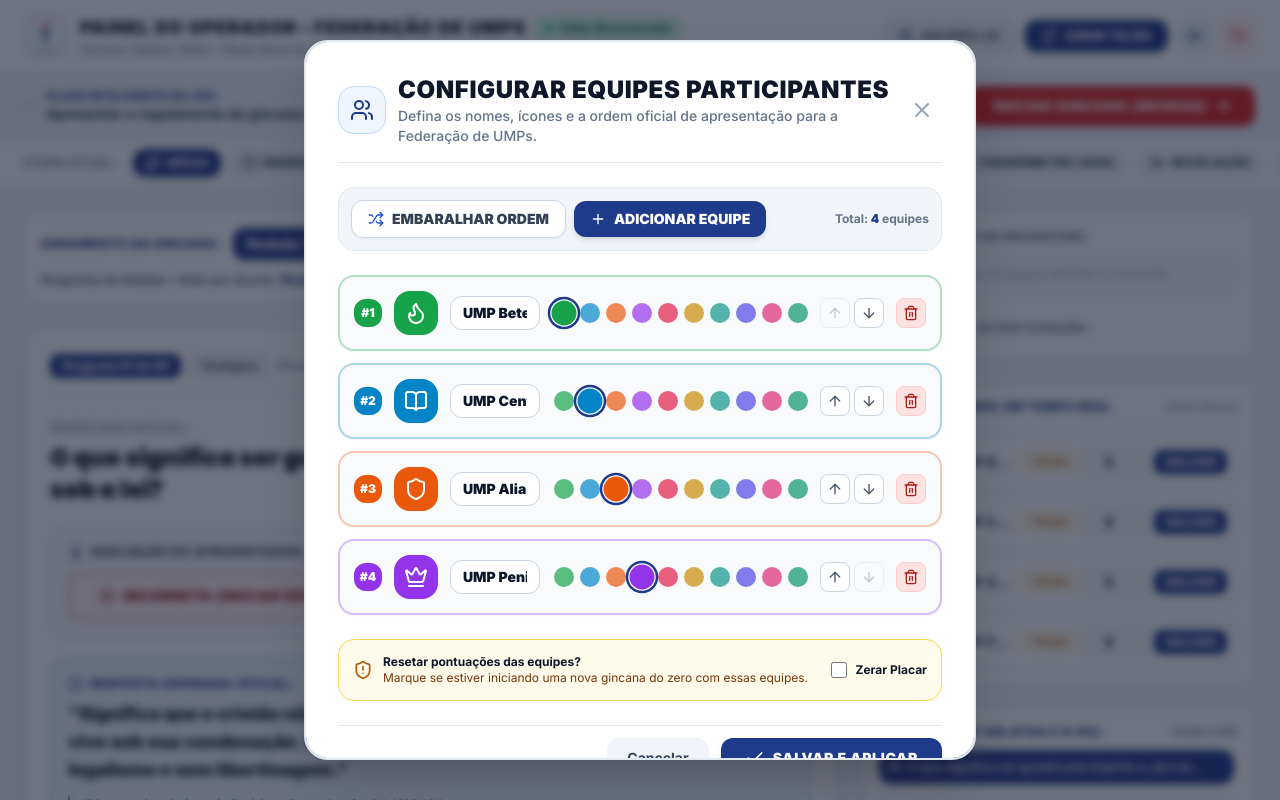
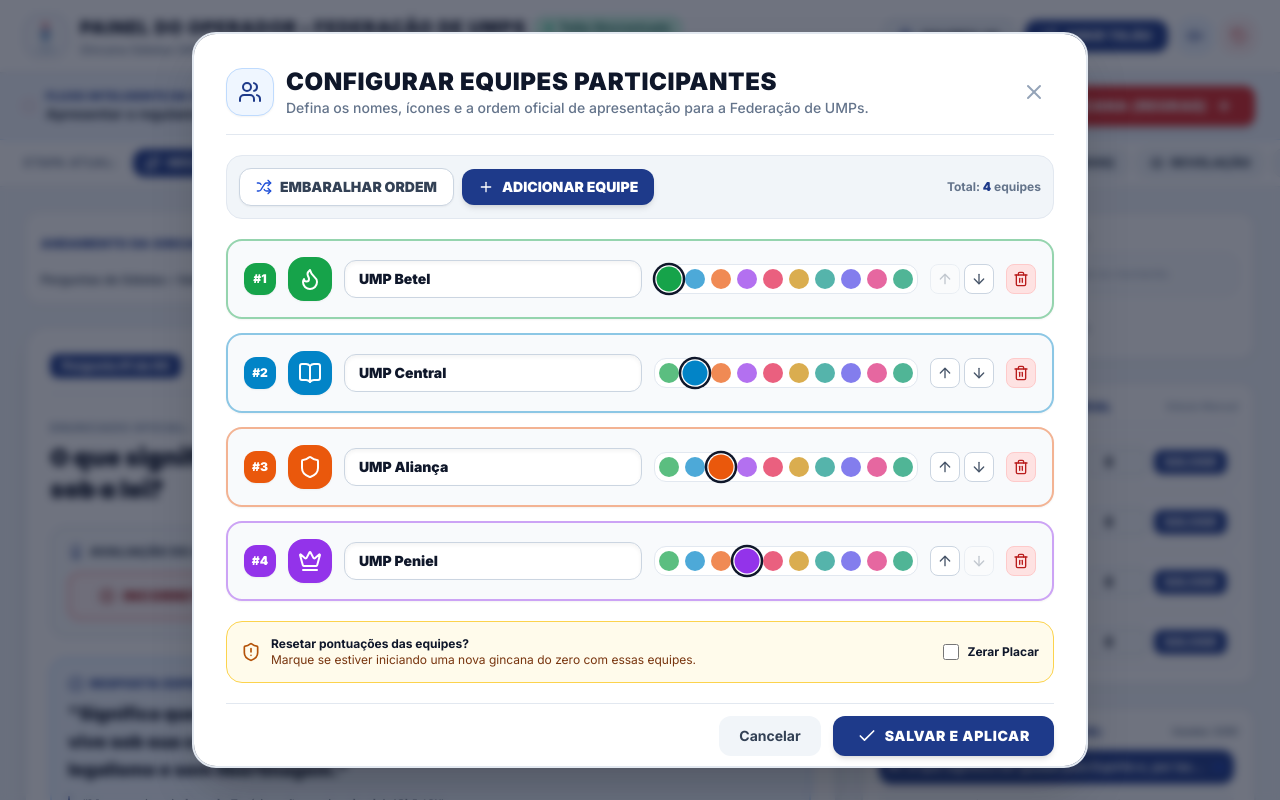
Before and after one commit to Gutvalim/gincana-galatas, a React (Vite) app: page /admin in a window 1280 px wide. Both pictures are taken after a click on the button "Configurar equipes participantes, cores e ícones". Shown: the top 800 px of the page. Built offline with nearby package versions, Linux system fonts and the light colour scheme.

Commit message:
fix: layout do modal de equipes e seletor de icones em grade ampla sem sobreposicao

```diff
--- a/src/components/TeamSetupModal.tsx
+++ b/src/components/TeamSetupModal.tsx
@@ -125,12 +125,12 @@ export const TeamSetupModal: React.FC<TeamSetupModalProps> = ({
   };
 
   return (
-    <div className="fixed inset-0 z-50 flex items-center justify-center p-4 bg-slate-900/60 backdrop-blur-sm animate-fadeIn">
-      <div className="w-full max-w-2xl bg-white border-2 border-slate-200 rounded-3xl p-6 sm:p-8 shadow-2xl flex flex-col gap-6 max-h-[90vh] overflow-y-auto">
+    <div className="fixed inset-0 z-50 flex items-center justify-center p-3 sm:p-6 bg-slate-900/60 backdrop-blur-sm animate-fadeIn">
+      <div className="w-full max-w-4xl bg-white border-2 border-slate-200 rounded-3xl p-5 sm:p-8 shadow-2xl flex flex-col gap-5 max-h-[92vh] overflow-y-auto">
         {/* Header */}
         <div className="flex items-center justify-between border-b border-slate-200 pb-4">
           <div className="flex items-center gap-3">
-            <div className="w-12 h-12 rounded-2xl bg-blue-50 border border-blue-200 flex items-center justify-center text-blue-900 shrink-0">
+            <div className="w-12 h-12 rounded-2xl bg-blue-50 border border-blue-200 flex items-center justify-center text-blue-900 shrink-0 shadow-sm">
               <Users className="w-6 h-6" />
             </div>
             <div>
@@ -175,17 +175,19 @@ export const TeamSetupModal: React.FC<TeamSetupModalProps> = ({
         </div>
 
         {/* Teams List */}
-        <div className="flex flex-col gap-3">
+        <div className="flex flex-col gap-3.5">
           {teams.map((team, idx) => (
             <div
               key={team.id}
-              className="p-3.5 rounded-2xl bg-slate-50 border-2 flex flex-col sm:flex-row sm:items-center justify-between gap-3.5 transition-all shadow-sm"
-              style={{ borderColor: `${team.color}50` }}
+              className="p-4 rounded-2xl bg-slate-50 border-2 flex flex-col gap-3 transition-all shadow-sm"
+              style={{ borderColor: `${team.color}70` }}
             >
+              {/* Main Team Info Row */}
+              <div className="flex flex-wrap items-center justify-between gap-3 w-full">
                 {/* Left: Position & Icon & Name */}
-              <div className="flex items-center gap-3 flex-1 min-w-0">
+                <div className="flex items-center gap-3 flex-1 min-w-[220px]">
                   <span
-                  className="w-7 h-7 rounded-xl flex items-center justify-center font-black text-xs text-white shrink-0 shadow-sm"
+                    className="w-8 h-8 rounded-xl flex items-center justify-center font-black text-xs text-white shrink-0 shadow-sm"
                     style={{ backgroundColor: team.color }}
                   >
                     #{idx + 1}
@@ -193,12 +195,13 @@ export const TeamSetupModal: React.FC<TeamSetupModalProps> = ({
 
                   {/* Team Icon Button */}
                   <button
+                    type="button"
                     onClick={() =>
                       setActiveIconPickerTeamId(
                         activeIconPickerTeamId === team.id ? null : team.id
                       )
                     }
-                  className="w-11 h-11 rounded-2xl flex items-center justify-center border-2 transition-transform hover:scale-105 shrink-0 shadow-sm relative cursor-pointer text-white"
+                    className="w-11 h-11 rounded-2xl flex items-center justify-center border-2 transition-all hover:scale-105 shrink-0 shadow-sm relative cursor-pointer text-white"
                     style={{
                       backgroundColor: team.color,
                       borderColor: team.color,
@@ -209,28 +212,28 @@ export const TeamSetupModal: React.FC<TeamSetupModalProps> = ({
                   </button>
 
                   {/* Team Name Input */}
-                <div className="flex-1 min-w-0">
+                  <div className="flex-1 min-w-[140px]">
                     <input
                       type="text"
                       value={team.name}
                       onChange={(e) => handleNameChange(team.id, e.target.value)}
-                    className="w-full bg-white border border-slate-300 focus:border-blue-700 px-3 py-1.5 rounded-xl font-black text-slate-900 text-sm outline-none transition-colors"
+                      className="w-full bg-white border border-slate-300 focus:border-blue-700 px-3.5 py-2 rounded-xl font-black text-slate-900 text-sm outline-none transition-colors shadow-inner"
                       placeholder="Nome da Equipe"
                     />
                   </div>
                 </div>
 
                 {/* Right: Color Picker & Order Controls */}
-              <div className="flex items-center gap-3 justify-between sm:justify-end">
+                <div className="flex items-center gap-3 shrink-0 flex-wrap">
                   {/* Color swatches */}
-                <div className="flex items-center gap-1.5">
+                  <div className="flex items-center gap-1.5 p-1 bg-white rounded-xl border border-slate-200">
                     {AVAILABLE_COLORS.map((c) => (
                       <button
                         key={c}
                         type="button"
                         onClick={() => handleColorChange(team.id, c)}
                         className={`w-5 h-5 rounded-full transition-transform cursor-pointer ${
-                        team.color === c ? 'scale-125 ring-2 ring-blue-900 ring-offset-1' : 'opacity-70 hover:opacity-100'
+                          team.color === c ? 'scale-125 ring-2 ring-slate-900 ring-offset-1' : 'opacity-70 hover:opacity-100'
                         }`}
                         style={{ backgroundColor: c }}
                         title={`Cor ${c}`}
@@ -241,6 +244,7 @@ export const TeamSetupModal: React.FC<TeamSetupModalProps> = ({
                   {/* Reorder Buttons */}
                   <div className="flex items-center gap-1">
                     <button
+                      type="button"
                       onClick={() => handleMoveUp(idx)}
                       disabled={idx === 0}
                       className="p-1.5 rounded-lg bg-white hover:bg-slate-100 text-slate-600 disabled:opacity-30 disabled:pointer-events-none border border-slate-300 cursor-pointer"
@@ -249,6 +253,7 @@ export const TeamSetupModal: React.FC<TeamSetupModalProps> = ({
                       <ArrowUp className="w-4 h-4" />
                     </button>
                     <button
+                      type="button"
                       onClick={() => handleMoveDown(idx)}
                       disabled={idx === teams.length - 1}
                       className="p-1.5 rounded-lg bg-white hover:bg-slate-100 text-slate-600 disabled:opacity-30 disabled:pointer-events-none border border-slate-300 cursor-pointer"
@@ -260,6 +265,7 @@ export const TeamSetupModal: React.FC<TeamSetupModalProps> = ({
 
                   {/* Remove Team */}
                   <button
+                    type="button"
                     onClick={() => handleRemoveTeam(team.id)}
                     className="p-1.5 rounded-lg bg-red-100 hover:bg-red-200 text-red-700 border border-red-200 cursor-pointer"
                     title="Remover Equipe"
@@ -267,29 +273,47 @@ export const TeamSetupModal: React.FC<TeamSetupModalProps> = ({
                     <Trash2 className="w-4 h-4" />
                   </button>
                 </div>
+              </div>
 
-              {/* Collapsible Icon Picker Grid for this Team */}
+              {/* Full-width Icon Picker Grid for this Team */}
               {activeIconPickerTeamId === team.id && (
-                <div className="w-full mt-2 pt-3 border-t border-slate-200 grid grid-cols-4 sm:grid-cols-8 gap-2 bg-white p-3 rounded-2xl border border-slate-200 shadow-sm">
-                  <span className="col-span-full text-xs font-bold text-slate-600 mb-1">
-                    Escolha um ícone para <span className="text-slate-900 font-black">{team.name}</span>:
+                <div className="w-full mt-1 pt-3 border-t border-slate-200 bg-white p-4 rounded-2xl border border-slate-200 shadow-sm animate-fadeIn">
+                  <div className="flex items-center justify-between mb-3">
+                    <span className="text-xs font-bold text-slate-600">
+                      Escolha um ícone para <strong className="text-slate-900">{team.name}</strong>:
                     </span>
-                  {AVAILABLE_ICONS.map((iconName) => (
+                    <button
+                      type="button"
+                      onClick={() => setActiveIconPickerTeamId(null)}
+                      className="text-slate-400 hover:text-slate-700 text-xs font-bold flex items-center gap-1 cursor-pointer"
+                    >
+                      <X className="w-3.5 h-3.5" />
+                      Fechar
+                    </button>
+                  </div>
+
+                  <div className="grid grid-cols-4 sm:grid-cols-8 gap-2">
+                    {AVAILABLE_ICONS.map((iconName) => {
+                      const isSelected = team.icon === iconName;
+                      return (
                         <button
                           key={iconName}
+                          type="button"
                           onClick={() => handleIconChange(team.id, iconName)}
-                      className={`p-2 rounded-xl flex flex-col items-center justify-center gap-1 border transition-all cursor-pointer ${
-                        team.icon === iconName
-                          ? 'border-blue-700 bg-blue-50 text-blue-900 scale-105 shadow-sm'
-                          : 'border-slate-200 hover:border-slate-300 text-slate-600 hover:bg-slate-50'
+                          className={`p-2.5 rounded-xl flex flex-col items-center justify-center gap-1.5 border-2 transition-all cursor-pointer ${
+                            isSelected
+                              ? 'border-blue-700 bg-blue-50 text-blue-900 shadow-sm scale-105 ring-2 ring-blue-400/40'
+                              : 'border-slate-200 hover:border-slate-400 text-slate-600 hover:bg-slate-50'
                           }`}
                         >
-                      <TeamIcon icon={iconName} className="w-5 h-5" />
-                      <span className="text-[10px] font-medium truncate w-full text-center">
+                          <TeamIcon icon={iconName} className="w-6 h-6" />
+                          <span className="text-[10px] font-bold truncate w-full text-center">
                             {iconName}
                           </span>
                         </button>
-                  ))}
+                      );
+                    })}
+                  </div>
                 </div>
               )}
             </div>
```
Lines whose indentation alone changed are shown as unchanged.
